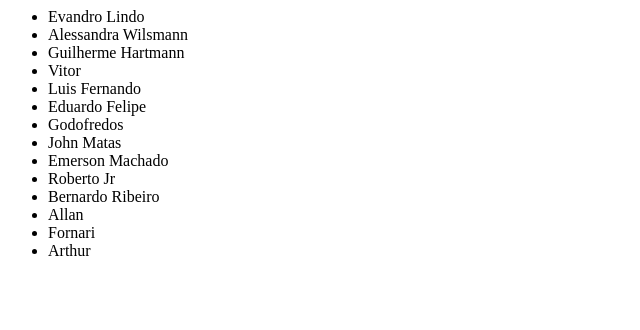
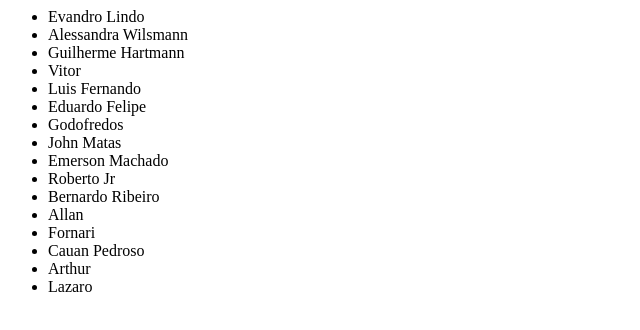
Before and after one commit to shelontwo/SENAC_ADS_Teste_git, a plain HTML site: page index.html in a window 1280 px wide. Shown: the whole page, without its empty margins (0-640 px from the left). Drawn offline with Linux system fonts and the light colour scheme.

Commit message:
branchArthur

```diff
--- a/index.html
+++ b/index.html
@@ -12,5 +12,7 @@
     <li>Bernardo Ribeiro</li>
     <li>Allan</li>
     <li>Fornari</li>
+    <li>Cauan Pedroso</li>
     <li>Arthur</li>
+    <li>Lazaro</li>
 </ul>
```
Also changed, not shown: lazaro.html (added).
